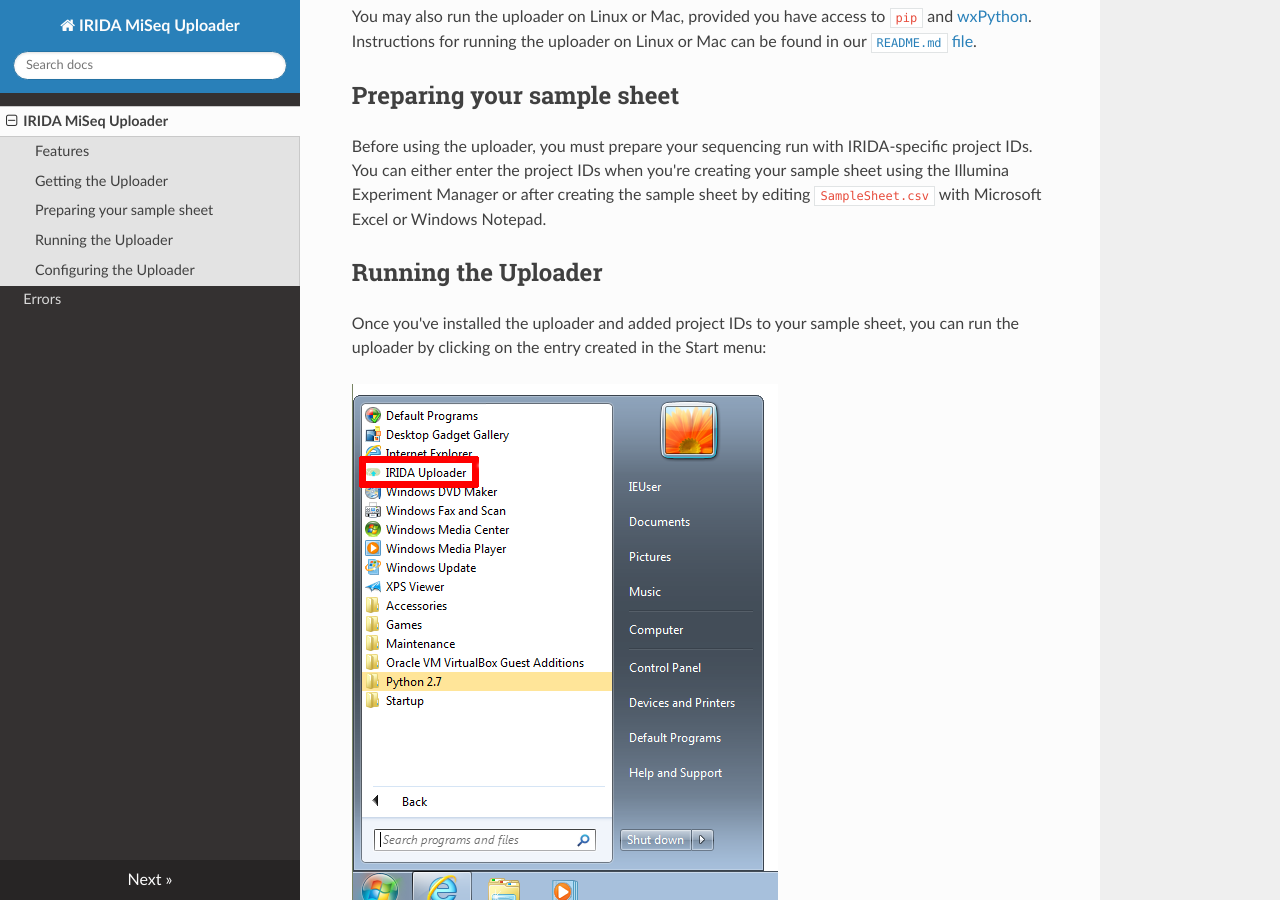
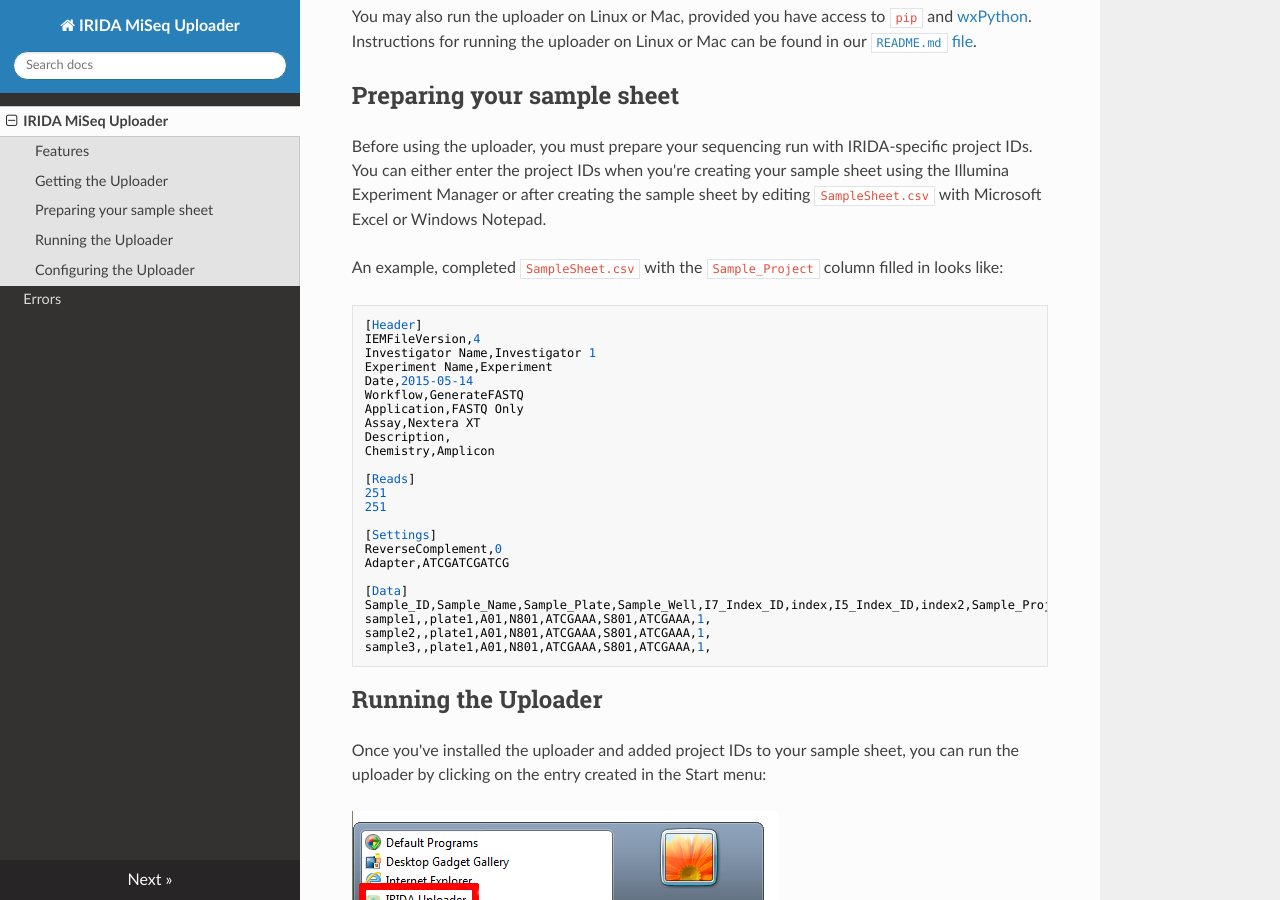
Before and after one commit to phac-nml/irida-miseq-uploader, an MkDocs documentation site: the page built from docs/index.md, in a window 1280 px wide and 900 px high, scrolled down 1400 px. Built offline with MkDocs 1.6.1, drawn with Linux system fonts in a browser that asks for light colours; nearby versions of some CDN libraries.

Commit message:
Add example sample sheet to docs.

````diff
--- a/docs/index.md
+++ b/docs/index.md
@@ -19,6 +19,35 @@
 
 ## Preparing your sample sheet
 Before using the uploader, you must prepare your sequencing run with IRIDA-specific project IDs. You can either enter the project IDs when you're creating your sample sheet using the Illumina Experiment Manager or after creating the sample sheet by editing `SampleSheet.csv` with Microsoft Excel or Windows Notepad.
+
+An example, completed `SampleSheet.csv` with the `Sample_Project` column filled in looks like:
+
+```
+[Header]
+IEMFileVersion,4
+Investigator Name,Investigator 1
+Experiment Name,Experiment
+Date,2015-05-14
+Workflow,GenerateFASTQ
+Application,FASTQ Only
+Assay,Nextera XT
+Description,
+Chemistry,Amplicon
+
+[Reads]
+251
+251
+
+[Settings]
+ReverseComplement,0
+Adapter,ATCGATCGATCG
+
+[Data]
+Sample_ID,Sample_Name,Sample_Plate,Sample_Well,I7_Index_ID,index,I5_Index_ID,index2,Sample_Project,Description
+sample1,,plate1,A01,N801,ATCGAAA,S801,ATCGAAA,1,
+sample2,,plate1,A01,N801,ATCGAAA,S801,ATCGAAA,1,
+sample3,,plate1,A01,N801,ATCGAAA,S801,ATCGAAA,1,
+```
 
 ## Running the Uploader
 Once you've installed the uploader and added project IDs to your sample sheet, you can run the uploader by clicking on the entry created in the Start menu:
````
